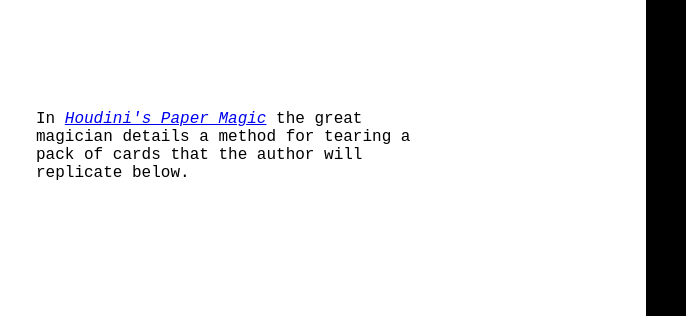
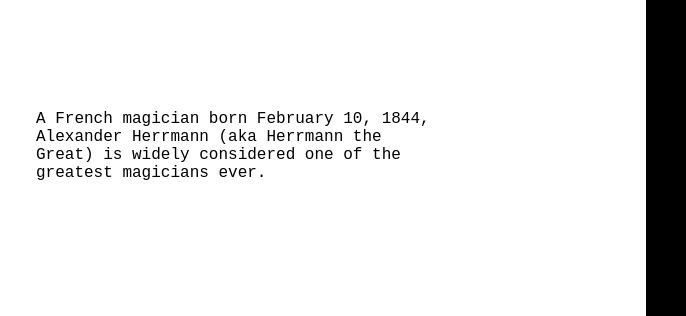
Before and after one commit to Tantrabobus/ArtistSite, a plain HTML site: page index.html in a window 1280 px wide. Shown: the part 200-516 px from the top of the page, 594-1280 px from the left. Drawn offline with Linux system fonts and the light colour scheme.

Commit message:
updated some text

```diff
--- a/index.html
+++ b/index.html
@@ -32,7 +32,7 @@
 <figcaption><a href="https://upload.wikimedia.org/wikipedia/commons/5/52/Alexander_Herrmann.jpg">Source: Wikimedia</a></figcaption>
 </figure>
 
-<p class="htext">In <i><a href="https://archive.org/details/houdinispaperma00houdgoog">Houdini's Paper Magic</a></i> the great magician details a method for tearing a pack of cards that the author will replicate below.</p>
+<p class="htext">A French magician born February 10, 1844, Alexander Herrmann (aka Herrmann the Great) is widely considered one of the greatest magicians ever.</p>
 </div>
 </div>
 </div>
```
